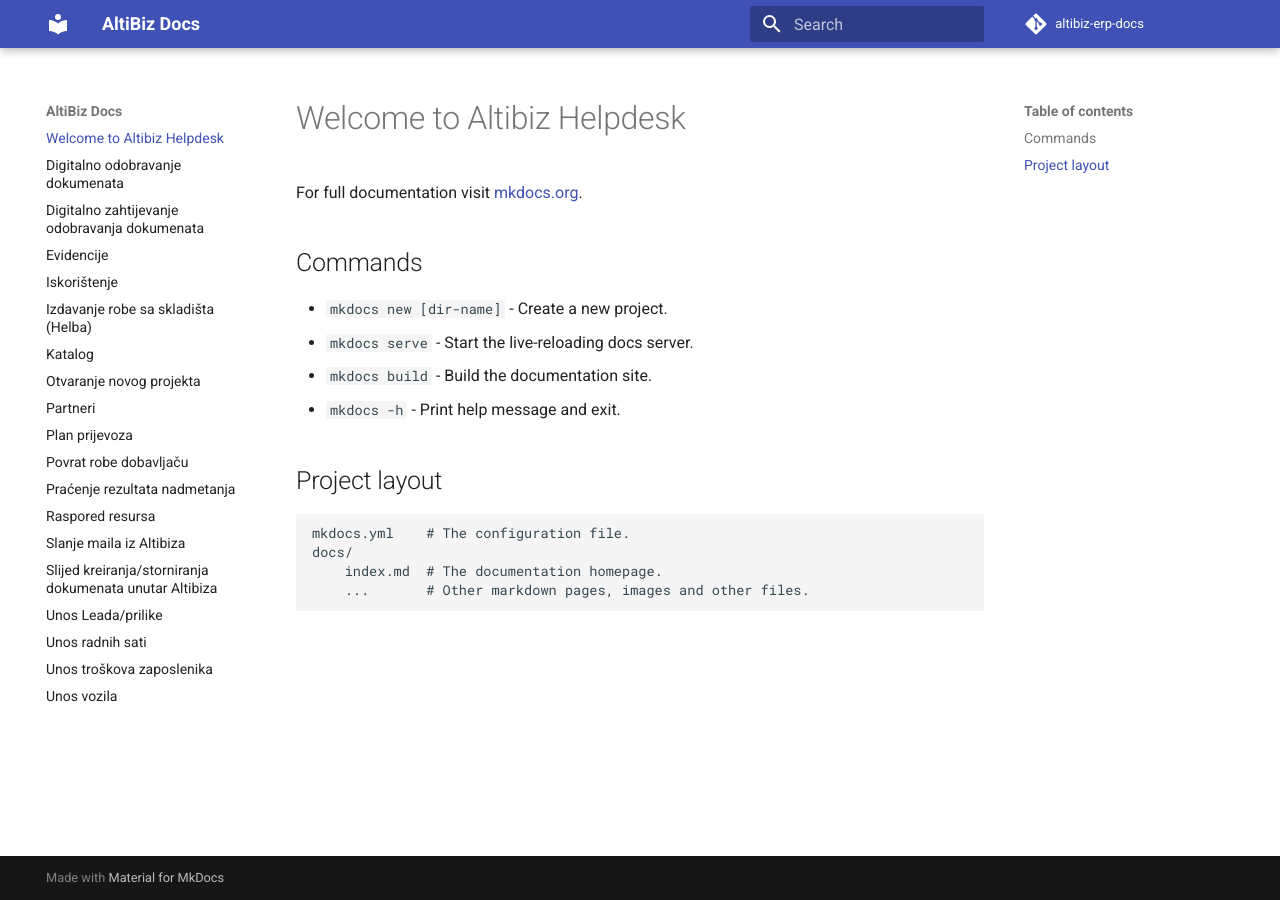
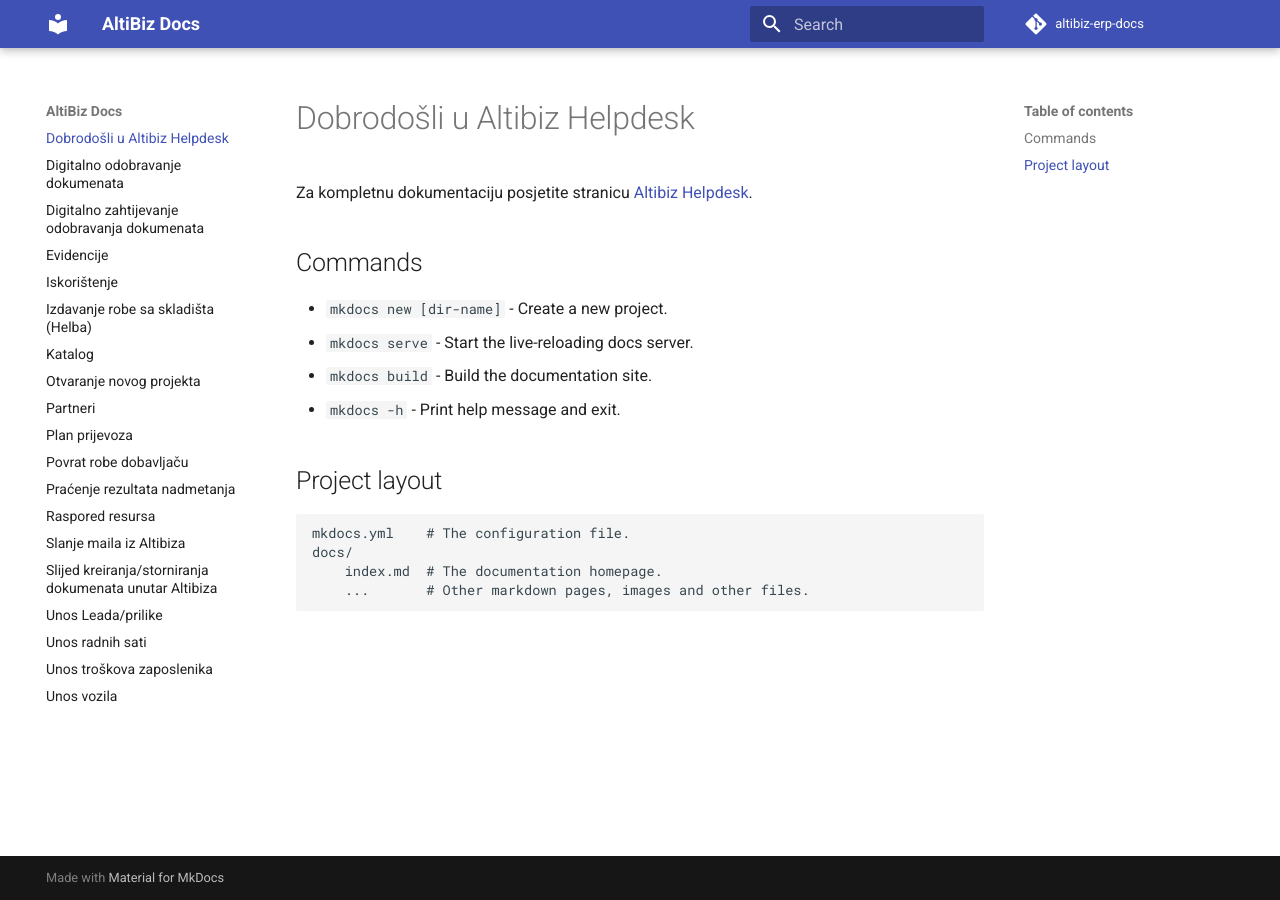
Before and after one commit to altibiz/altibiz-erp-docs, an MkDocs documentation site: the page built from docs/index.md, in a window 1280 px wide. Built offline with MkDocs 1.6.1 and Material for MkDocs 9.7.7, drawn with Linux system fonts in a browser that asks for light colours; comment, search, counter and statistics services are not loaded.

Commit message:
Update index.md

```diff
--- a/docs/index.md
+++ b/docs/index.md
@@ -1,6 +1,6 @@
-# Welcome to Altibiz Helpdesk
+#Dobrodošli u Altibiz Helpdesk
 
-For full documentation visit [mkdocs.org](https://www.mkdocs.org).
+Za kompletnu dokumentaciju posjetite stranicu [Altibiz Helpdesk](https://altibiz.github.io/altibiz-erp-docs/).
 
 ## Commands
 
```
